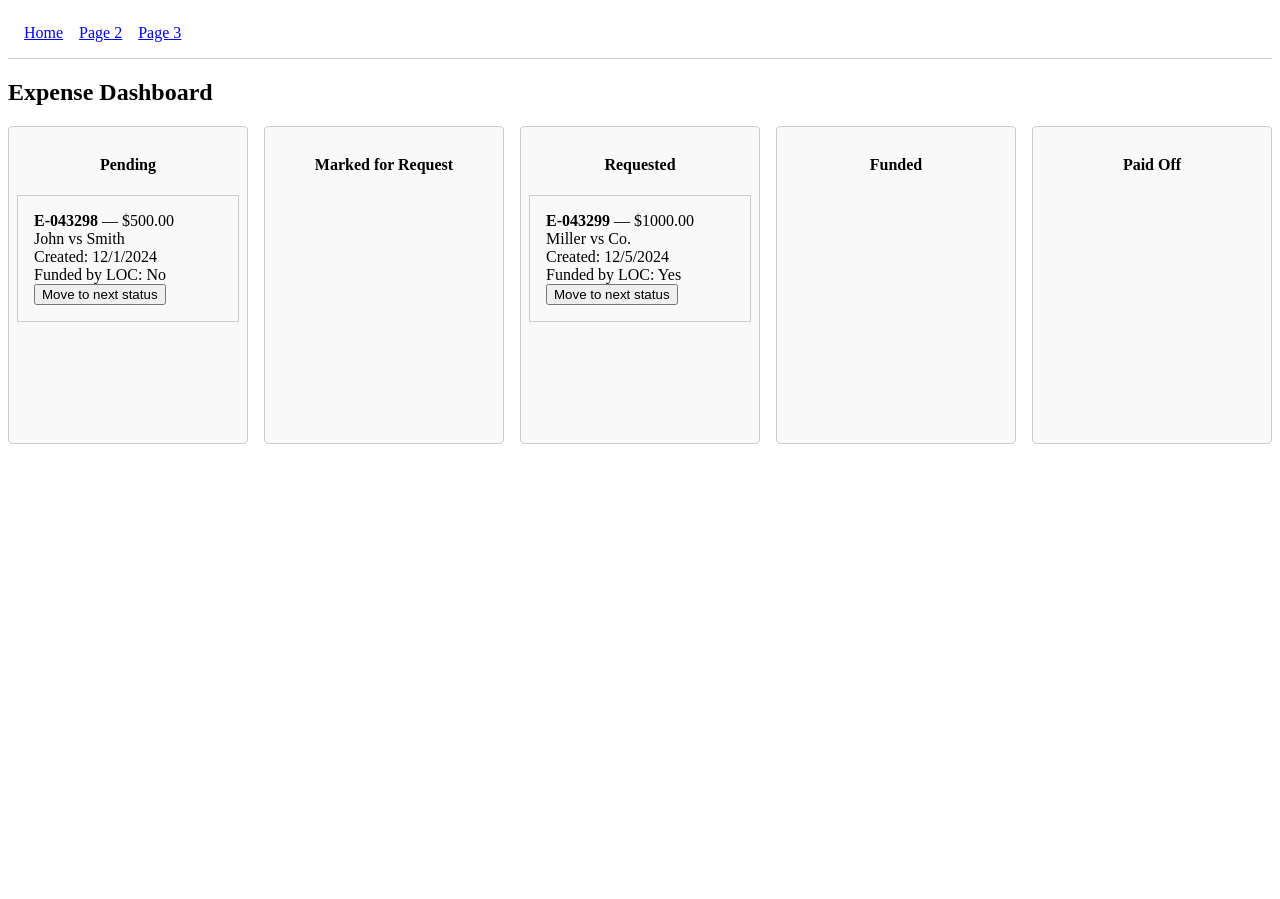
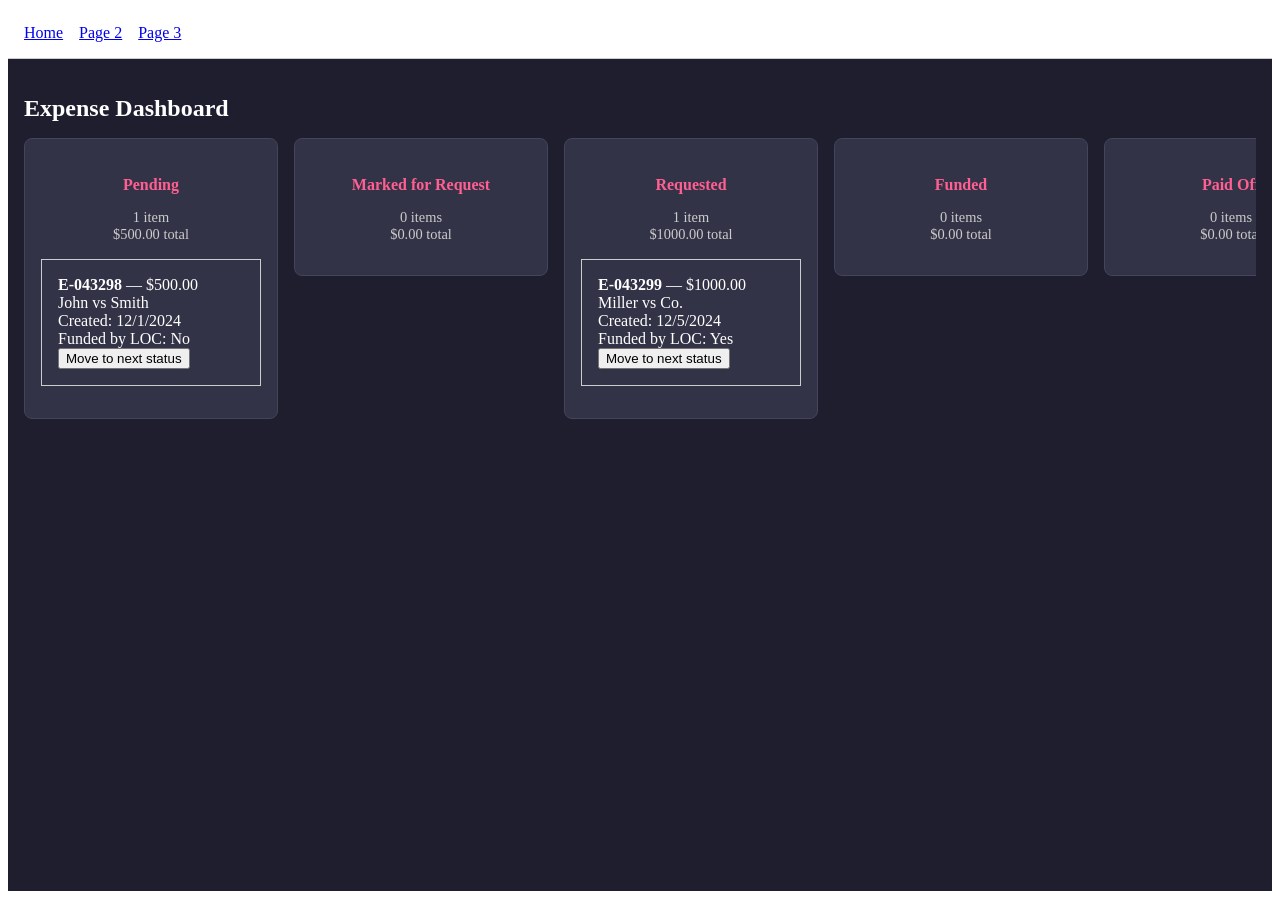
Before and after one commit to edcres/law-expense-lending, a React (Create React App) app in the folder client/: page / in a window 1280 px wide. Before the commit the page ends 800 px from the top, so only its background shows below. Built offline with nearby package versions, Linux system fonts and the light colour scheme.

Commit message:
Applied the new colors to the home class.

```diff
--- a/client/src/pages/Home.js
+++ b/client/src/pages/Home.js
@@ -1,6 +1,7 @@
 import React, { useEffect, useState } from 'react';
 import ExpenseCard from '../components/ExpenseCard';
 import { getExpenses, getStatusOrder } from '../api/salesforce';
+import colors from '../styles/theme';
 
 export default function Home() {
   const [expenses, setExpenses] = useState([]);
@@ -26,25 +27,53 @@ export default function Home() {
   };
 
   return (
-    <div>
-      <h2>Expense Dashboard</h2>
-      <div style={{ display: 'flex', gap: '1rem', alignItems: 'flex-start' }}>
-        {statusOrder.map((status) => (
+    <div style={{
+      backgroundColor: colors.background,
+      color: colors.textPrimary,
+      minHeight: '100vh',
+      padding: '1rem'
+    }}>
+      <h2 style={{ marginBottom: '1rem' }}>Expense Dashboard</h2>
+
+      <div style={{
+        display: 'flex',
+        gap: '1rem',
+        alignItems: 'flex-start',
+        overflowX: 'auto'
+      }}>
+        {statusOrder.map((status) => {
+          const filtered = expenses.filter((e) => e.status === status);
+          const totalAmount = filtered.reduce((sum, e) => sum + e.amount, 0);
+
+          return (
             <div
               key={status}
               style={{
-              flex: 1,
-              border: '1px solid #ccc',
-              borderRadius: '4px',
-              padding: '0.5rem',
-              background: '#f9f9f9',
-              minHeight: '300px'
+                flex: '1 1 0',
+                backgroundColor: colors.card,
+                border: `1px solid ${colors.border}`,
+                borderRadius: '8px',
+                padding: '1rem',
+                minWidth: '220px'
               }}
             >
-            <h4 style={{ textAlign: 'center' }}>{status}</h4>
-            {expenses
-              .filter((e) => e.status === status)
-              .map((expense) => (
+              <h4 style={{
+                textAlign: 'center',
+                color: colors.secondary,
+                marginBottom: '0.5rem'
+              }}>{status}</h4>
+
+              <p style={{
+                textAlign: 'center',
+                color: colors.textSecondary,
+                fontSize: '0.9rem',
+                marginBottom: '1rem'
+              }}>
+                {filtered.length} item{filtered.length !== 1 ? 's' : ''}<br />
+                ${totalAmount.toFixed(2)} total
+              </p>
+
+              {filtered.map((expense) => (
                 <ExpenseCard
                   key={expense.id}
                   expense={expense}
@@ -52,7 +81,8 @@ export default function Home() {
                 />
               ))}
             </div>
-        ))}
+          );
+        })}
       </div>
     </div>
   );
```
Lines whose indentation alone changed are shown as unchanged.
